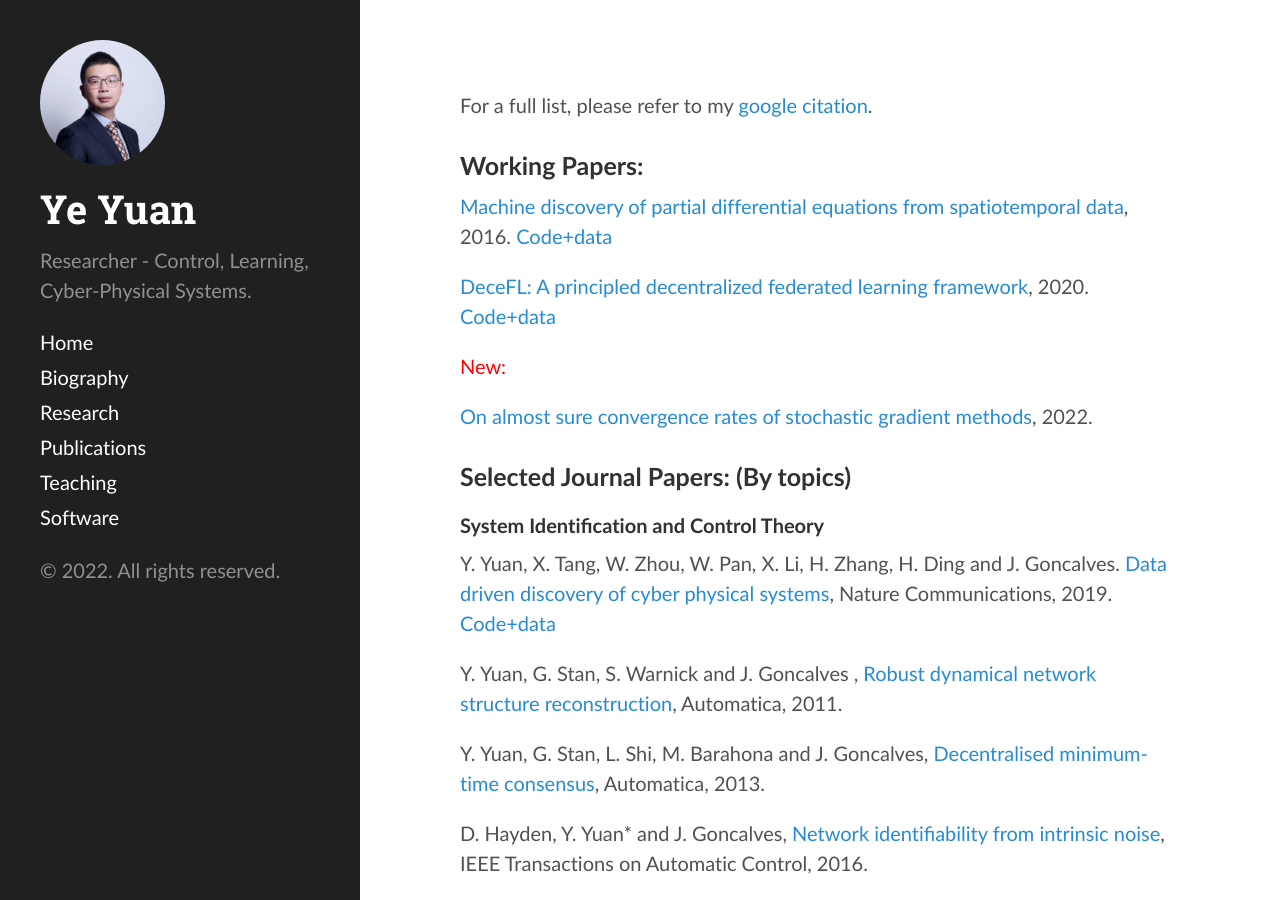
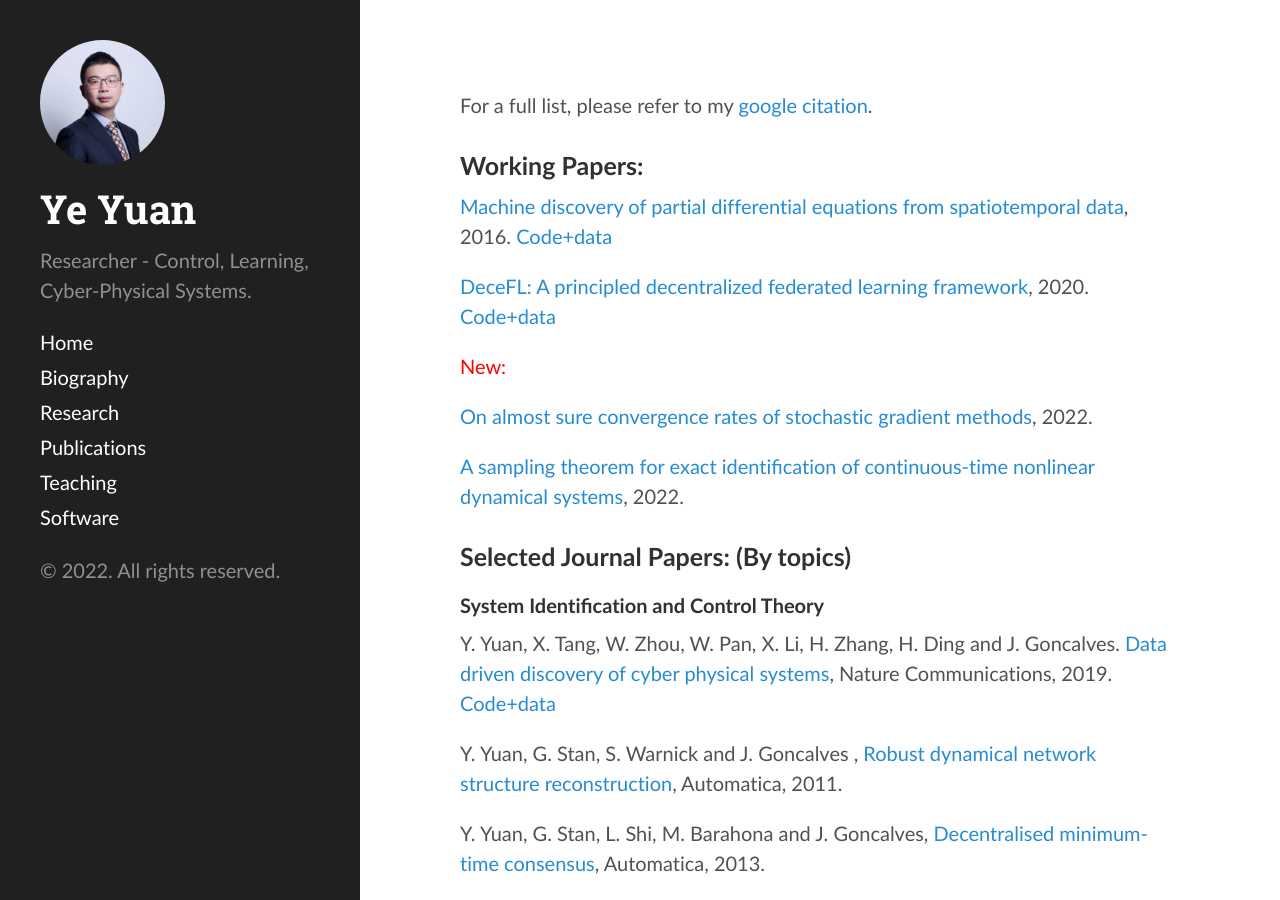
Before and after one commit to yy311/yy311.github.io, a Jekyll site: the page built from publication.md, in a window 1280 px wide and 900 px high. Built offline with Jekyll 4.4.1, drawn with Linux system fonts in a browser that asks for light colours.

Commit message:
Update publication.md

```diff
--- a/publication.md
+++ b/publication.md
@@ -14,6 +14,7 @@ For a full list, please refer to my [google citation](https://scholar.google.co.
 
 [On almost sure convergence rates of stochastic gradient methods](https://arxiv.org/abs/2202.04295), 2022.
 
+[A sampling theorem for exact identification of continuous-time nonlinear dynamical systems](https://arxiv.org/abs/2204.14021), 2022.
 
 <h3>Selected Journal Papers: (By topics)</h3>
 
```
